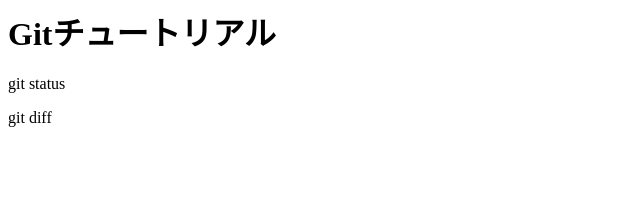
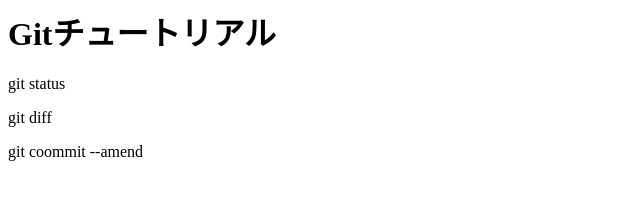
Before and after one commit to dr248548/git_tutorial, a plain HTML site: page index.html in a window 1280 px wide. Shown: the whole page, without its empty margins (0-640 px from the left). Drawn offline with Linux system fonts and the light colour scheme.

Commit message:
git commit --amendを追記

```diff
--- a/index.html
+++ b/index.html
@@ -1,3 +1,4 @@
 <h1>Gitチュートリアル</h1>
 <p>git status</p>
 <p>git diff</p>
+<p>git coommit --amend</p>
```
